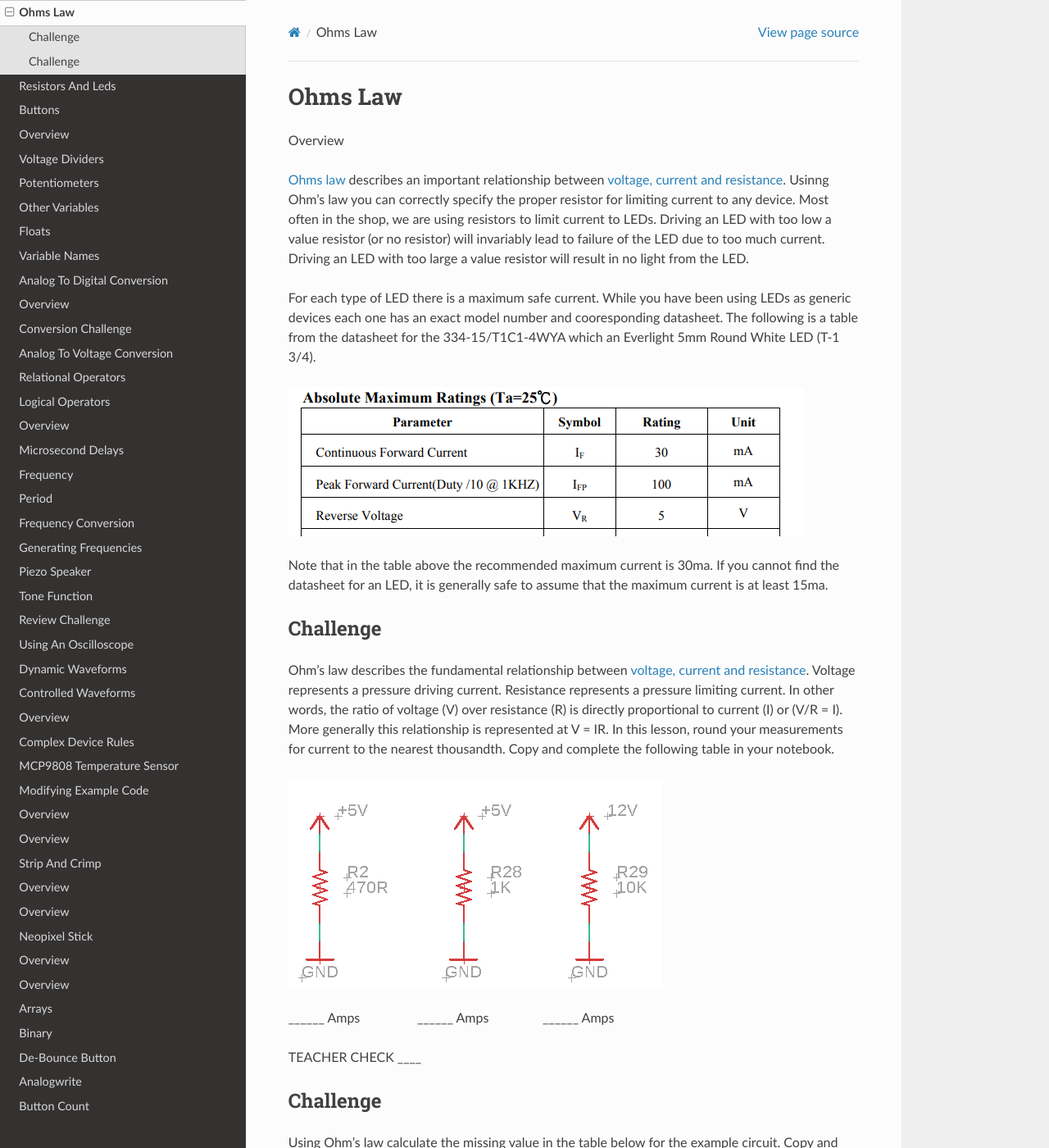
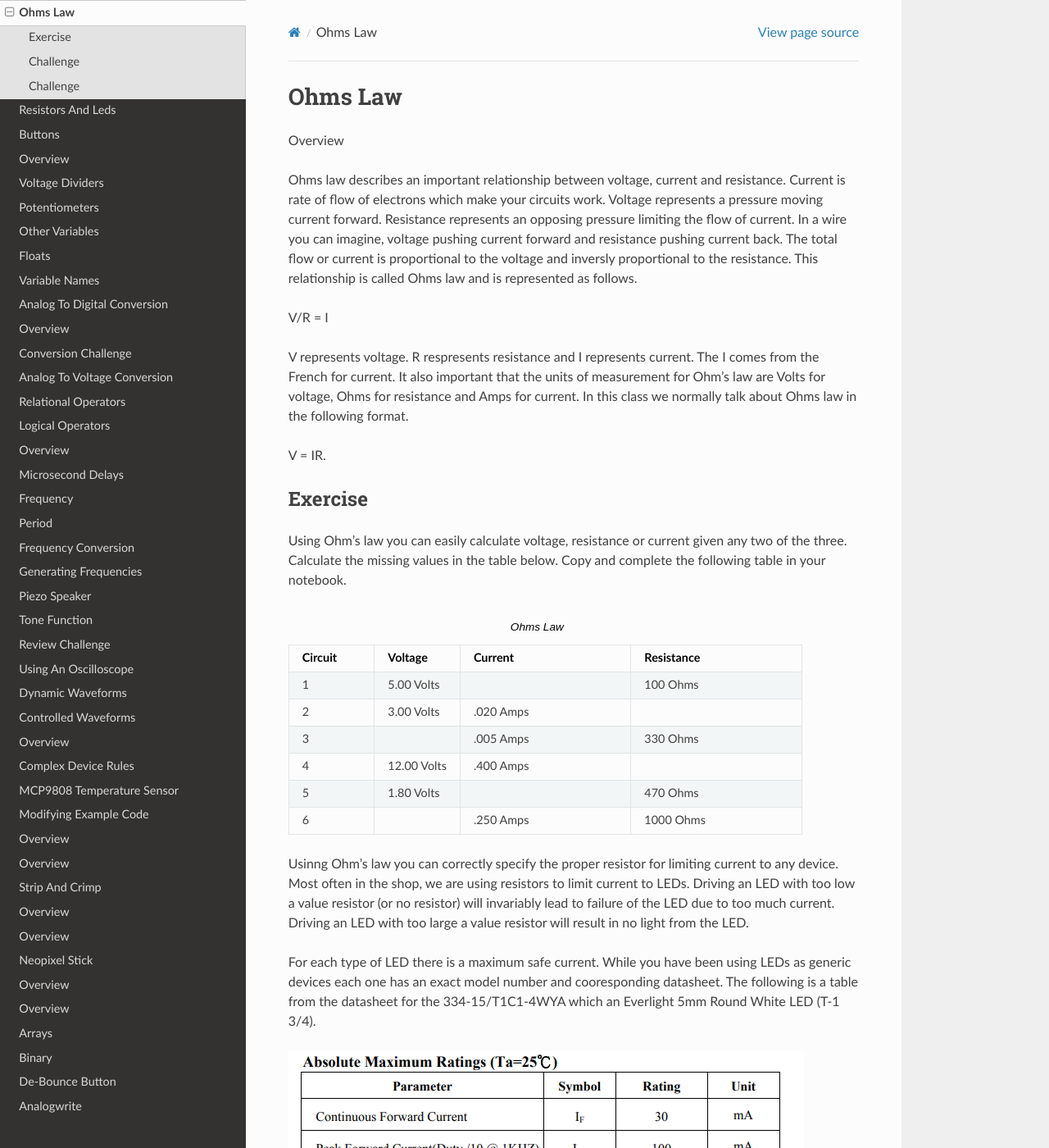
Before and after one commit to maxtkc/mvths-wiki, a Sphinx documentation site: the page built from docs/017-ohms-law.rst, in a window 1280 px wide and 1400 px high. Shown: the whole window at 82% size. Built offline with Sphinx 7.4.7 and the Read the Docs theme 2.0.0, drawn with Linux system fonts in a browser that asks for light colours; pages that are not in the unit, such as notebooks, are missing from menus; some of the changed text lies outside the part shown.

Commit message:
Update 017-ohms-law.rst

```diff
--- a/docs/017-ohms-law.rst
+++ b/docs/017-ohms-law.rst
@@ -3,10 +3,51 @@ Ohms Law
 
 Overview
 
-`Ohms
-law <https://www.google.com/url?q=https://docs.google.com/document/d/1BmZbXzxnD2j17QToSZ9jeZmnP7burwfksfQq2v4zu-Y/edit%23heading%3Dh.t5bxsyeu98j2&sa=D&ust=1587613173894000>`__ describes
-an important relationship between `voltage, current and
-resistance <https://www.google.com/url?q=https://docs.google.com/document/d/1BmZbXzxnD2j17QToSZ9jeZmnP7burwfksfQq2v4zu-Y/edit%23heading%3Dh.7g89z82u0oqw&sa=D&ust=1587613173895000>`__.
+Ohms law describes an important relationship between voltage, current and resistance. Current is rate of flow of electrons which make your circuits work. Voltage represents a pressure moving current forward. Resistance represents an opposing pressure limiting the flow of current. In a wire you can imagine, voltage pushing current forward and resistance pushing current back. The total flow or current is proportional to the voltage and inversly proportional to the resistance. This relationship is called Ohms law and is represented as follows.
+
+V/R = I
+
+V represents voltage. R respresents resistance and I represents current. The I comes from the French for current. It also important that the units of measurement for Ohm's law are Volts for voltage, Ohms for resistance and Amps for current. In this class we normally talk about Ohms law in the following format.
+
+V = IR.
+
+Exercise
+---------
+Using Ohm's law you can easily calculate voltage, resistance or current given any two of the three. Calculate the missing values in the table below. Copy and complete the following table in your notebook.
+
+.. list-table:: Ohms Law
+   :widths: 25 25 50 50
+   :header-rows: 1
+
+   * - Circuit
+     - Voltage
+     - Current
+     - Resistance
+   * - 1
+     - 5.00 Volts
+     -
+     - 100 Ohms
+   * - 2
+     - 3.00 Volts
+     - .020 Amps
+     -
+   * - 3
+     -
+     - .005 Amps
+     - 330 Ohms
+   * - 4
+     - 12.00 Volts
+     - .400 Amps
+     -
+   * - 5
+     - 1.80 Volts
+     -
+     - 470 Ohms
+   * - 6
+     -
+     - .250 Amps
+     - 1000 Ohms
+
 Usinng Ohm’s law you can correctly specify the proper resistor for limiting
 current to any device. Most often in the shop, we are using resistors to
 limit current to LEDs. Driving an LED with too low a value resistor (or no resistor) will invariably
@@ -47,41 +88,7 @@ TEACHER CHECK \_\_\_\_
 Challenge
 ---------
 
-Using Ohm’s law calculate the missing value in the table below for the
-example circuit. Copy and complete the following table in your notebook.
 
-.. list-table:: Ohms Law
-   :widths: 25 25 50 50
-   :header-rows: 1
-
-   * - Circuit
-     - Voltage
-     - Current
-     - Resistance
-   * - 1
-     - 5.00 Volts
-     -
-     - 100 Ohms
-   * - 2
-     - 3.00 Volts
-     - .020 Amps
-     -
-   * - 3
-     -
-     - .005 Amps
-     - 330 Ohms
-   * - 4
-     - 12.00 Volts
-     - .400 Amps
-     -
-   * - 5
-     - 1.80 Volts
-     -
-     - 470 Ohms
-   * - 6
-     -
-     - .250 Amps
-     - 1000 Ohms
 
 .. figure:: images/image86.png
    :alt:
```
